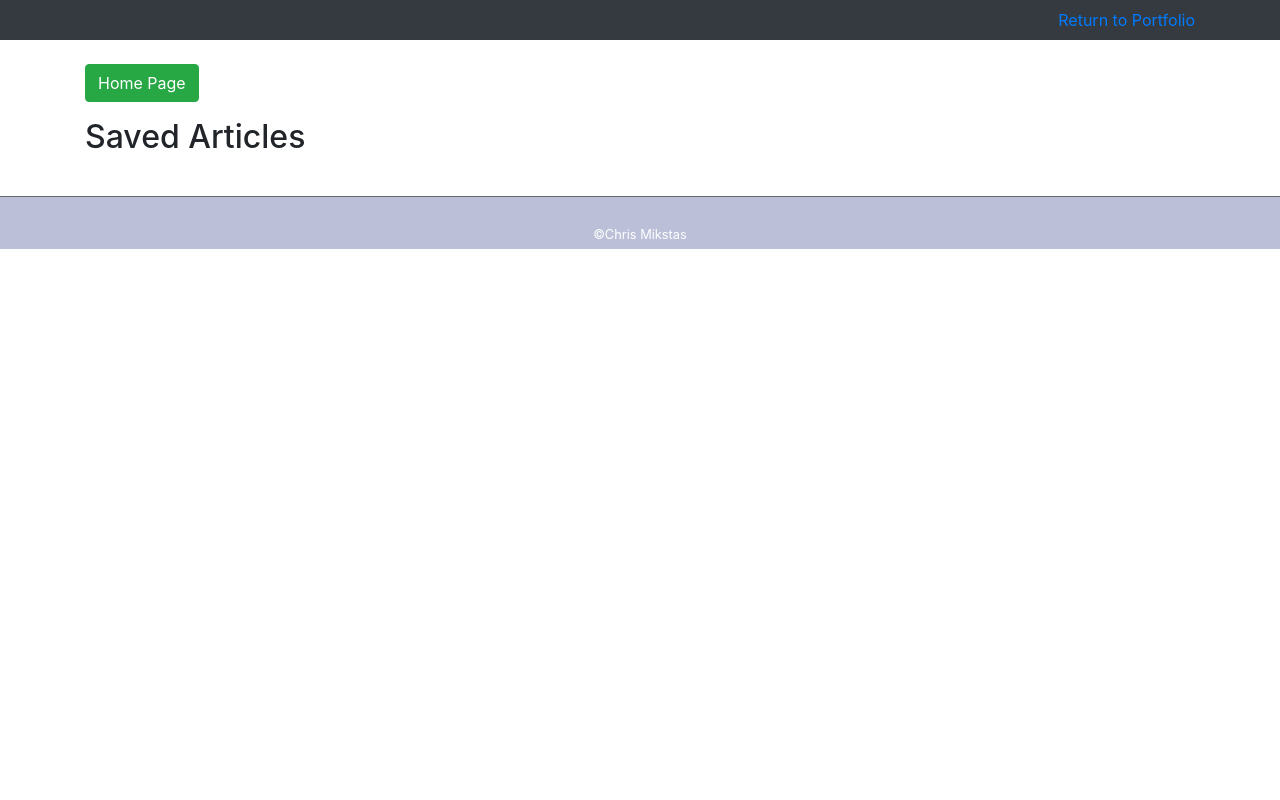
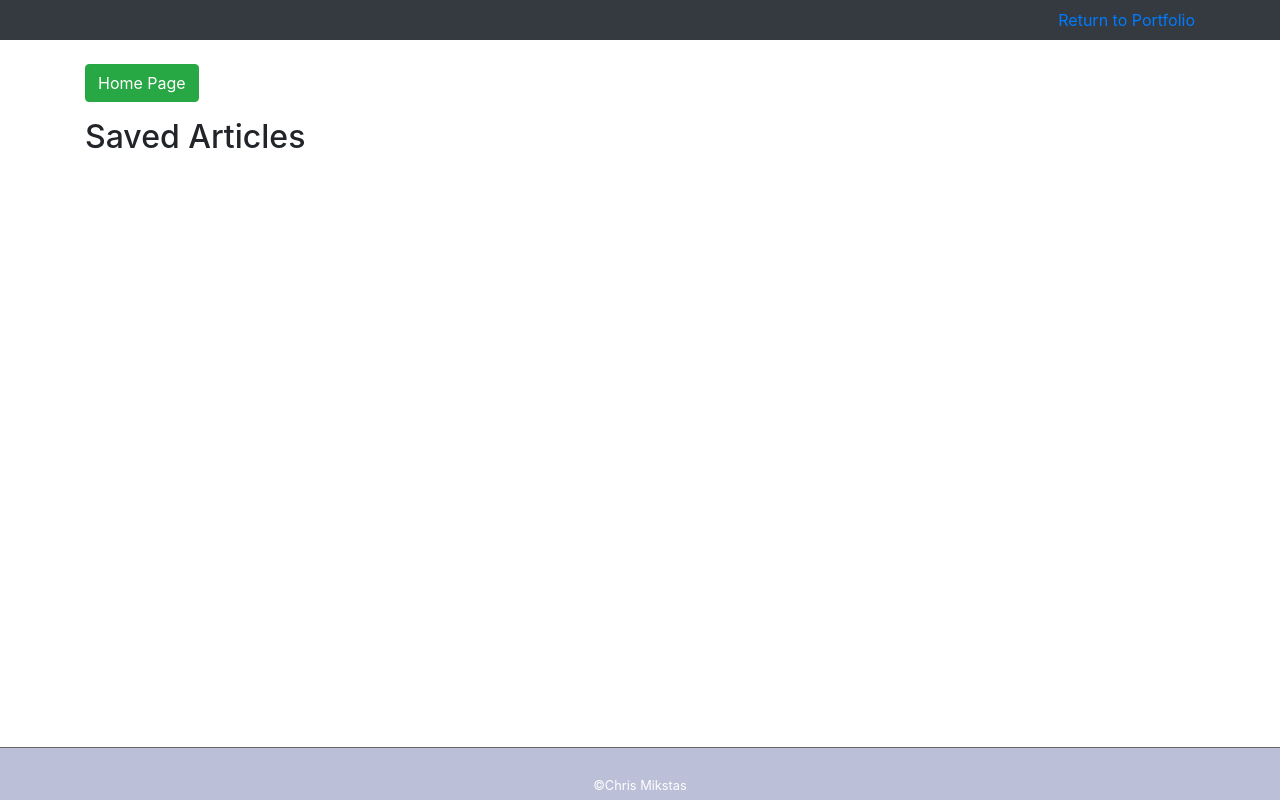
Before and after one commit to cmikstas/web-page-scraper, a Node server app: page /saved in a window 1280 px wide. Run offline with Node 20, Linux system fonts and the light colour scheme; data that the repository does not hold is empty; some libraries are stand-ins or nearby versions.

Commit message:
fixed issue with footer not sticking to bottom of webpages

```diff
--- a/public/css/style.css
+++ b/public/css/style.css
@@ -8,5 +8,14 @@ footer
 #page-body
 {
     flex: 1 0 auto;
+}
 
+#sticky-footer
+{
+    flex-shrink: none;
 }
+
+html,
+body {
+  height: 100%;
+}
--- a/views/notes.handlebars
+++ b/views/notes.handlebars
@@ -54,7 +54,7 @@
     </div>
 </div>
 
-<footer id="sticky-footer" class="pt-4 pb-1 mt-4">
+<footer id="sticky-footer" class="footer pt-4 pb-1 mt-4">
     <div class="container text-center">
         <small>&copy;Chris Mikstas</small>
     </div>
--- a/views/saved.handlebars
+++ b/views/saved.handlebars
@@ -37,7 +37,7 @@
     </div>
 </div>
 
-<footer id="sticky-footer" class="pt-4 pb-1 mt-4">
+<footer id="sticky-footer" class="footer pt-4 pb-1 mt-4">
     <div class="container text-center">
         <small>&copy;Chris Mikstas</small>
     </div>
```
